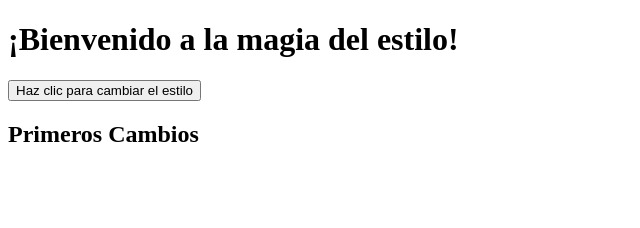
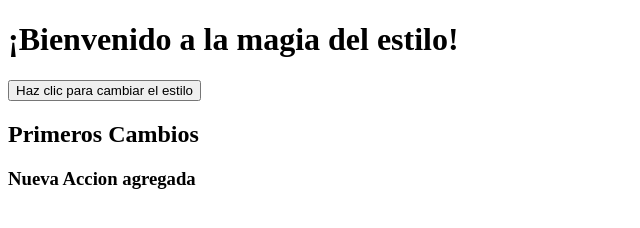
Before and after one commit to Ross-00/Repo-Tarea, a plain HTML site: page index.html in a window 1280 px wide. Shown: the whole page, without its empty margins (0-640 px from the left). Drawn offline with Linux system fonts and the light colour scheme.

Commit message:
nueva actualización

```diff
--- a/index.html
+++ b/index.html
@@ -12,5 +12,6 @@
 
   <script src="app.js"></script>
   <h2>Primeros Cambios</h2>
+  <h3>Nueva Accion agregada</h3>
 </body>
 </html>
```
